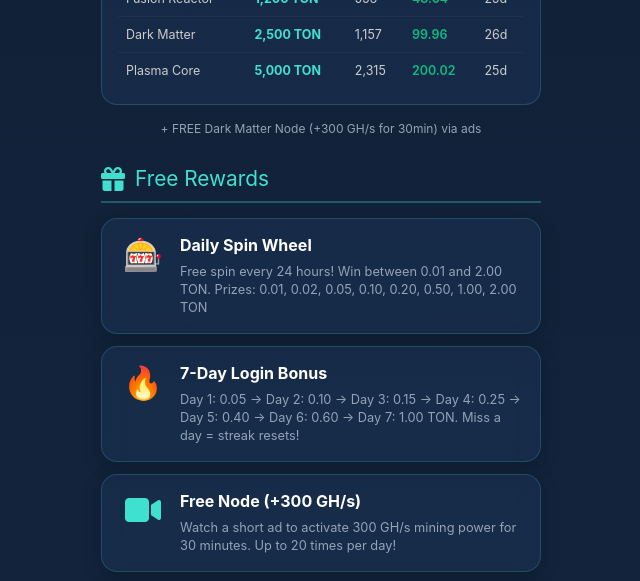
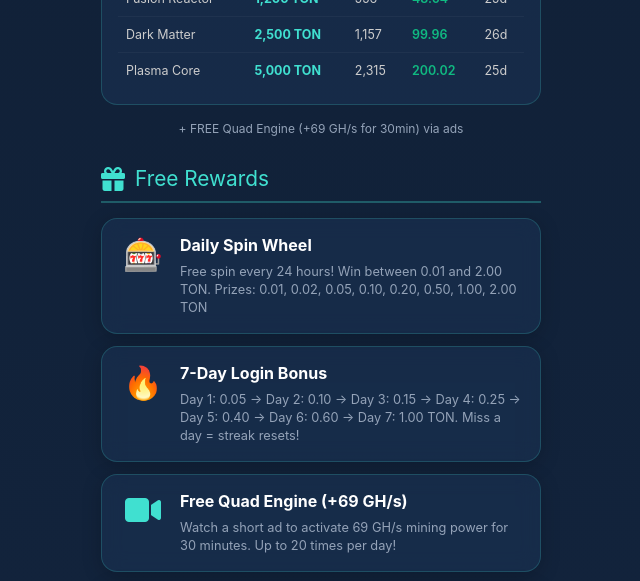
Before and after one commit to ekicim200-coder/Tonmining, a website: page info.html in a window 1280 px wide. Shown: the part 1020-1601 px from the top of the page, without its empty margins (319-959 px from the left). Drawn offline with Linux system fonts and the light colour scheme.

Commit message:
Update info.html

```diff
--- a/info.html
+++ b/info.html
@@ -362,7 +362,7 @@
                     <tr><td>Plasma Core</td><td class="price">5,000 TON</td><td>2,315</td><td class="daily">200.02</td><td>25d</td></tr>
                 </table>
             </div>
-            <p style="color: var(--text-muted); font-size: 0.75rem; text-align: center;">+ FREE Dark Matter Node (+300 GH/s for 30min) via ads</p>
+            <p style="color: var(--text-muted); font-size: 0.75rem; text-align: center;">+ FREE Quad Engine (+69 GH/s for 30min) via ads</p>
         </div>
 
         <!-- ==================== SECTION 3: FREE REWARDS ==================== -->
@@ -394,8 +394,8 @@
                         <i class="fas fa-video"></i>
                     </div>
                     <div class="article-content">
-                        <h3>Free Node (+300 GH/s)</h3>
-                        <p>Watch a short ad to activate 300 GH/s mining power for 30 minutes. Up to 20 times per day!</p>
+                        <h3>Free Quad Engine (+69 GH/s)</h3>
+                        <p>Watch a short ad to activate 69 GH/s mining power for 30 minutes. Up to 20 times per day!</p>
                     </div>
                 </div>
 
```
